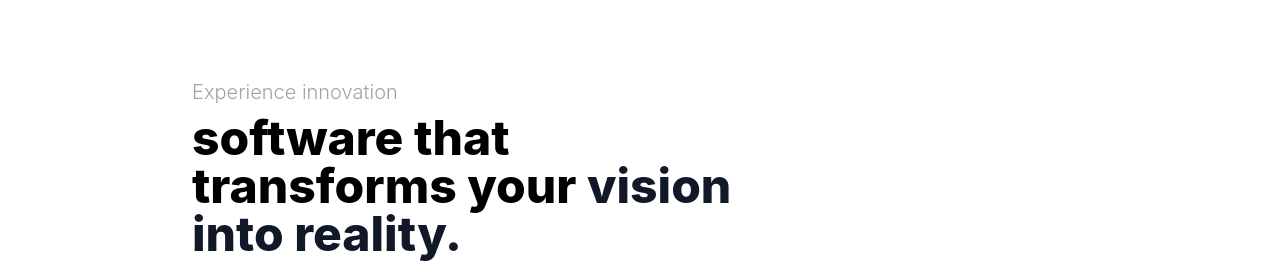
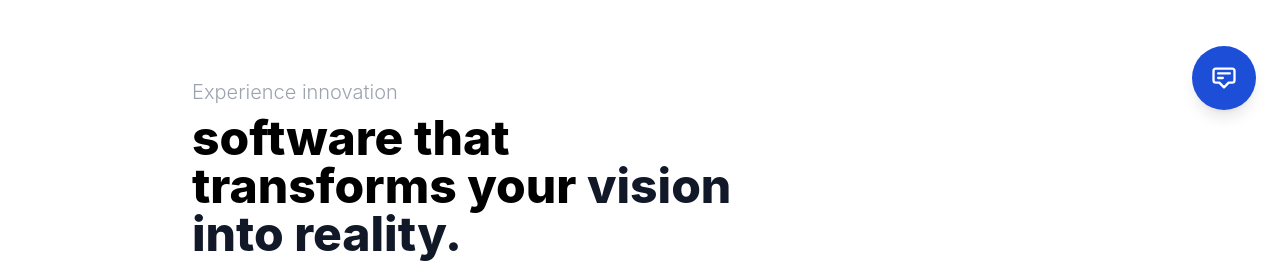
Before and after one commit to Aishika3/Company_website_elevate, a plain HTML site: page Company Website/index.html in a window 1280 px wide. Shown: the part 666-932 px from the top of the page. Drawn offline with nearby package versions, Linux system fonts and the light colour scheme.

Commit message:
Update index.html

```diff
--- a/Company Website/index.html
+++ b/Company Website/index.html
@@ -845,6 +845,16 @@ We’d love to hear from you. Reach out to us for any questions, support, or fee
     <p id="loginError" class="text-red-600 text-sm mt-2 hidden">Invalid credentials. Try again.</p>
   </div>
 </div>
+  <a href="navbar/message.html">
+<button id="messageButton"
+  aria-label="Message"
+  class="fixed bottom-6 right-6 z-50 w-14 h-14 md:w-16 md:h-16 rounded-full flex items-center justify-center bg-blue-700 text-white shadow-lg hover:bg-blue-800 transition-all duration-300">
+  <!-- You can use an SVG icon or emoji -->
+  <svg xmlns="http://www.w3.org/2000/svg" class="w-6 h-6 md:w-7 md:h-7" fill="none" viewBox="0 0 24 24" stroke="currentColor" stroke-width="2">
+    <path stroke-linecap="round" stroke-linejoin="round" d="M7 8h10M7 12h4m1 8l-4-4H5a2 2 0 01-2-2V6a2 2 0 012-2h14a2 2 0 012 2v8a2 2 0 01-2 2h-3l-4 4z" />
+  </svg>
+</button>
+</a>
 <script>
   // --- Authentication / Auth‑only Sections Toggling ---
   const loginBtn           = document.getElementById('loginBtn');
```
